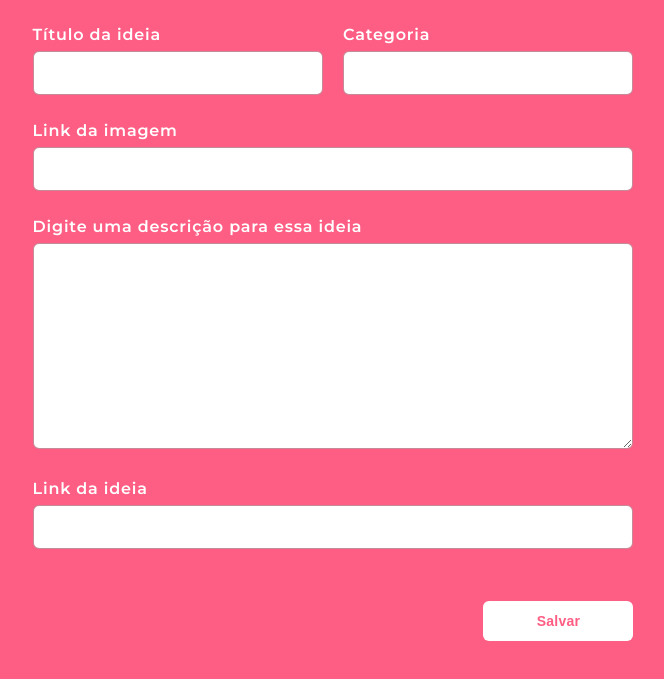
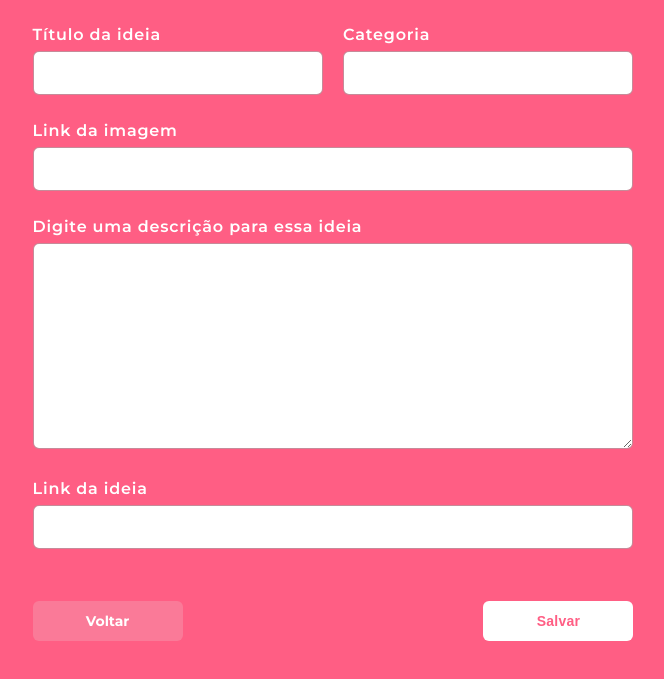
Before and after one commit to guilteixeira/casacriativa, a plain HTML site: page index.html in a window 1280 px wide. Both pictures are taken after a click on the button "+ Adicionar Ideia". Shown: the part 191-870 px from the top of the page, without its empty margins (307-971 px from the left). Drawn offline with Linux system fonts and the light colour scheme.

Commit message:
finish front-end

```diff
--- a/index.html
+++ b/index.html
@@ -130,7 +130,7 @@
           <label for="link">Link da ideia</label>
           <input type="text" name="link">
         </div>
-
+          <a href="#" onclick="onOff()">Voltar</a>
           <button>Salvar</button>
       </form>
 
--- a/style.css
+++ b/style.css
@@ -75,7 +75,7 @@ button.fat:hover{
 }
 
 #modal.hide {
-  display: none;
+display: none;
 }
 
 a {
@@ -197,6 +197,32 @@ form label {
     letter-spacing: 0.8px;
 }
 
+form a {
+  font-size: 14px;
+  font-weight: bold;
+  background: #e9e0e038;
+  color: white;
+
+  display: flex;
+  align-items: center;
+  justify-content: center;
+  align-self: end;
+
+  width: 150px;
+  height: 40px;
+
+  border-radius: 6px;
+
+  transition: 400ms;
+}
+
+form a:hover {
+  background-color: white;
+  color: #ff5e84;
+
+  text-decoration: none;
+}
+
 form button {
   background: white;
 
@@ -213,7 +239,7 @@ form button {
 }
 
 form button:hover {
-  background-color: #282828aa;
+  background-color: #ffffffaa;
   color: white;
 
   text-decoration: none;
```
